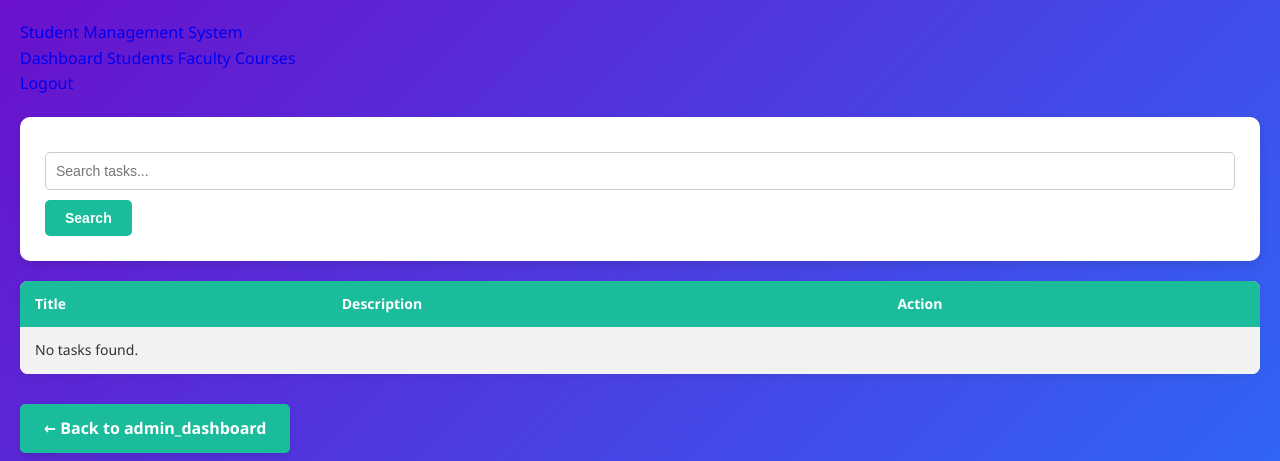
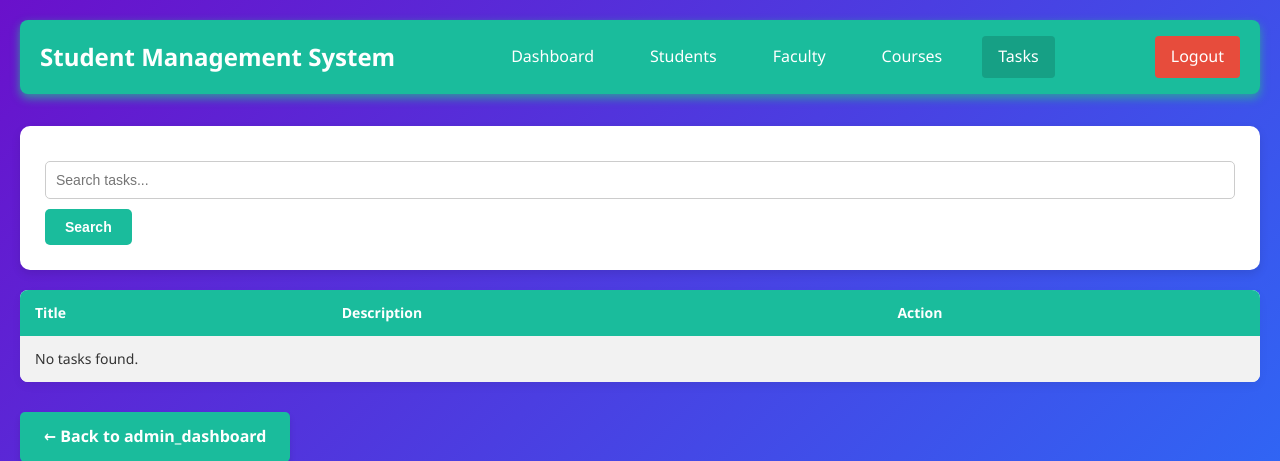
Before and after one commit to Priyo13o4/Student_Task-Management-System, a Django app: template st_mgt/templates/tasks/task_list.html in a window 1280 px wide. Shown: the top 461 px of the page. Run offline with Django 5.2, Linux system fonts and the light colour scheme; the template is opened without the code that fills it, so the values that code supplies are empty.

Commit message:
Task nav bar uptade

```diff
--- a/st_mgt/static/css/admin_styles.css
+++ b/st_mgt/static/css/admin_styles.css
@@ -26,7 +26,7 @@ a {
 
 /* Header Section */
 #header {
-  background-color: #34495e;
+  background-color: #d26014a2;
   color: white;
   padding: 15px 0;
   text-align: center;
@@ -43,6 +43,108 @@ a {
 }
 
 /* Profile Navigation */
+#navbar {
+  background-color: #19ba0a;
+  color: white;
+  padding: 15px 0;
+  text-align: center;
+  border-radius: 8px;
+}
+/* Navbar Styles */
+.navbar {
+    background-color: #1abc9c;
+    padding: 1rem;
+    margin-bottom: 2rem;
+    border-radius: 8px;
+    box-shadow: 0 4px 10px rgba(42, 174, 148, 0.84);
+}
+
+.navbar-container {
+    display: flex;
+    justify-content: space-between;
+    align-items: center;
+    max-width: 1200px;
+    margin: 0 auto;
+}
+
+.navbar-brand {
+    color: #fff;
+    font-size: 1.5rem;
+    font-weight: bold;
+}
+
+.navbar-menu {
+    display: flex;
+    gap: 1.5rem;
+}
+
+.navbar-menu a {
+    color: #fff;
+    padding: 0.5rem 1rem;
+    border-radius: 4px;
+    transition: background-color 0.3s ease;
+}
+.navbar-menu a:hover {
+    background-color: #16a085;
+}
+
+.navbar-menu a.active {
+    background-color: #16a085;
+}
+
+.user-info {
+    display: flex;
+    align-items: center;
+}
+
+.logout-btn {
+    background-color: #e74c3c;
+    color: #fff;
+    padding: 0.5rem 1rem;
+    border-radius: 4px;
+    transition: background-color 0.3s ease;
+}
+
+.logout-btn:hover {
+    background-color: #c0392b;
+}
+
+/* Responsive navbar toggle */
+.navbar-toggle {
+    display: none;
+    flex-direction: column;
+    gap: 4px;
+    cursor: pointer;
+}
+
+.navbar-toggle span {
+    width: 25px;
+    height: 3px;
+    background-color: #fff;
+    border-radius: 2px;
+}
+
+@media (max-width: 768px) {
+    .navbar-toggle {
+        display: flex;
+    }
+
+    .navbar-menu {
+        display: none;
+        position: absolute;
+        top: 100%;
+        left: 0;
+        right: 0;
+        background-color: #1abc9c;
+        flex-direction: column;
+        padding: 1rem;
+    }
+
+    .navbar-menu.active {
+        display: flex;
+    }
+}
+
 #profile_menu {
   display: flex;
   justify-content: flex-end;
@@ -56,7 +158,7 @@ a {
   border-radius: 5px;
   font-size: 14px;
   transition: background-color 0.3s ease;
-  box-shadow: 0 4px 6px rgba(0, 0, 0, 0.1);
+  box-shadow: 0 4px 6px rgba(198, 12, 12, 0.1);
 }
 
 #profile_menu .topmenu a:hover {
--- a/st_mgt/templates/courses/course_list.html
+++ b/st_mgt/templates/courses/course_list.html
@@ -18,9 +18,10 @@
             </div>
             <div class="navbar-menu">
                 <a href="{% url 'admin_dashboard' %}">Dashboard</a>
-                <a href="{% url 'student_list' %}"class="active">Students</a>
+                <a href="{% url 'student_list' %}">Students</a>
                 <a href="{% url 'faculty_list' %}">Faculty</a>
-                <a href="{% url 'course_list' %}">Courses</a>
+                <a href="{% url 'course_list' %}" class="active">Courses</a>
+                <a href="{% url 'task_list' %}">Tasks</a>
             </div>
             <div class="user-info">
                 <a href="{% url 'logout' %}" class="logout-btn">Logout</a>
--- a/st_mgt/templates/faculty/faculty_list.html
+++ b/st_mgt/templates/faculty/faculty_list.html
@@ -16,9 +16,10 @@
             </div>
             <div class="navbar-menu">
                 <a href="{% url 'admin_dashboard' %}">Dashboard</a>
-                <a href="{% url 'student_list' %}"class="active">Students</a>
-                <a href="{% url 'faculty_list' %}">Faculty</a>
+                <a href="{% url 'student_list' %}">Students</a>
+                <a href="{% url 'faculty_list' %}" class="active">Faculty</a>
                 <a href="{% url 'course_list' %}">Courses</a>
+                <a href="{% url 'task_list' %}">Tasks</a>
             </div>
             <div class="user-info">
                 <a href="{% url 'logout' %}" class="logout-btn">Logout</a>
--- a/st_mgt/templates/students/student_list.html
+++ b/st_mgt/templates/students/student_list.html
@@ -32,6 +32,7 @@
                 <a href="{% url 'student_list' %}"class="active">Students</a>
                 <a href="{% url 'faculty_list' %}">Faculty</a>
                 <a href="{% url 'course_list' %}">Courses</a>
+                <a href="{% url 'task_list' %}">Tasks</a>
             </div>
             <div class="user-info">
                 <a href="{% url 'logout' %}" class="logout-btn">Logout</a>
--- a/st_mgt/templates/tasks/task_list.html
+++ b/st_mgt/templates/tasks/task_list.html
@@ -17,9 +17,10 @@
             </div>
             <div class="navbar-menu">
                 <a href="{% url 'admin_dashboard' %}">Dashboard</a>
-                <a href="{% url 'student_list' %}"class="active">Students</a>
+                <a href="{% url 'student_list' %}">Students</a>
                 <a href="{% url 'faculty_list' %}">Faculty</a>
                 <a href="{% url 'course_list' %}">Courses</a>
+                <a href="{% url 'task_list' %}" class="active">Tasks</a>
             </div>
             <div class="user-info">
                 <a href="{% url 'logout' %}" class="logout-btn">Logout</a>
```
Also changed, not shown: st_mgt/templates/users/admin_dashboard.html (+7 -5 lines).
